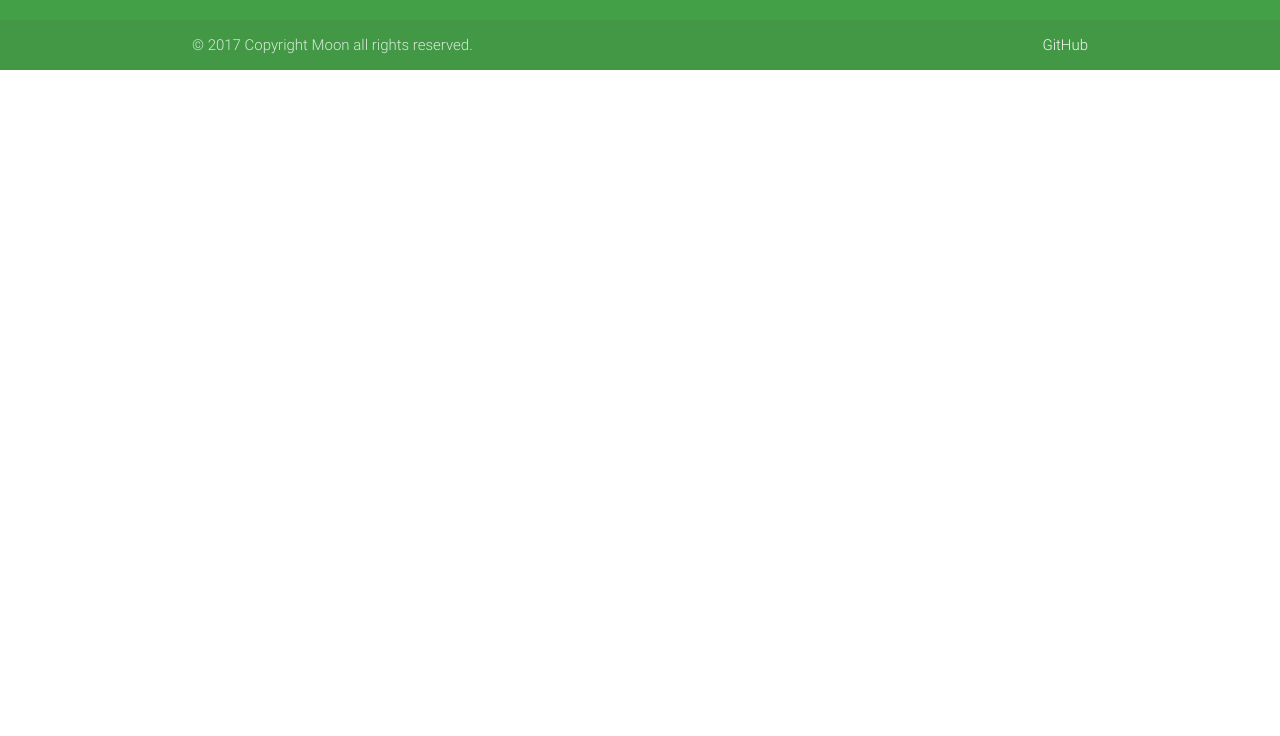
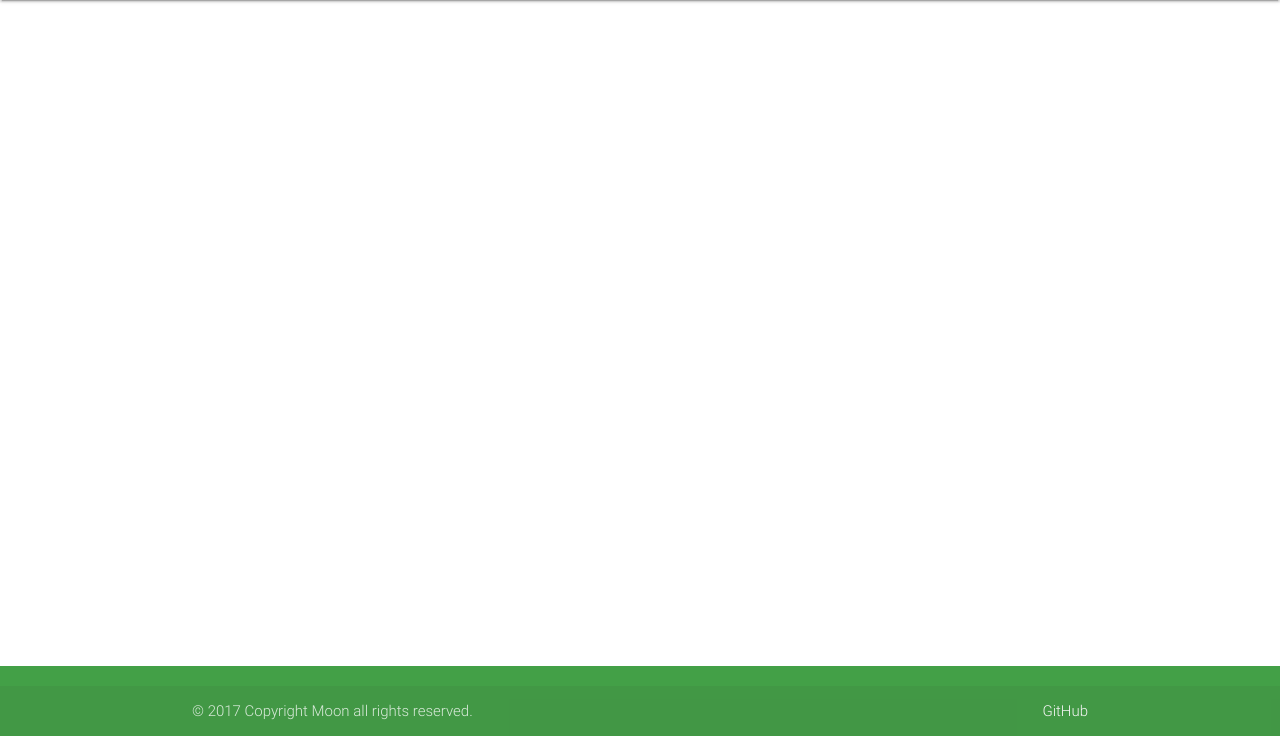
Before and after one commit to MoonHyuk/acmicpc.cc, a Flask app: template templates/base.html in a window 1280 px wide. Shown: the part 64-800 px from the top of the page. Run offline with Flask 2, Linux system fonts and the light colour scheme; the template is opened without the code that fills it, so the values that code supplies are empty; some libraries are stand-ins or nearby versions.

Commit message:
Fix wierd footer position

```diff
--- a/static/base.css
+++ b/static/base.css
@@ -1,3 +1,9 @@
 .brand-logo {
     font-weight: 100;
 }
+
+footer {
+    position: absolute;
+    bottom :0px;
+    width: 100%;
+}
--- a/static/index.css
+++ b/static/index.css
@@ -1,5 +1,4 @@
 .main {
-    height: 100vh;
     margin-top: -154px;
     padding-top: 200px;
 }
--- a/templates/base.html
+++ b/templates/base.html
@@ -1,7 +1,7 @@
 <!DOCTYPE html>
 <html lang="ko">
 <head>
-    <meta name="viewport" content="initial-scale=1, width=device-width"/>
+    <meta name="viewport" content="initial-scale=1, width=device-width, user-scalable=no"/>
     <meta charset="UTF-8">
     <link rel="stylesheet" href="https://cdnjs.cloudflare.com/ajax/libs/materialize/0.99.0/css/materialize.min.css">
     <link href="https://fonts.googleapis.com/icon?family=Material+Icons" rel="stylesheet">
```
